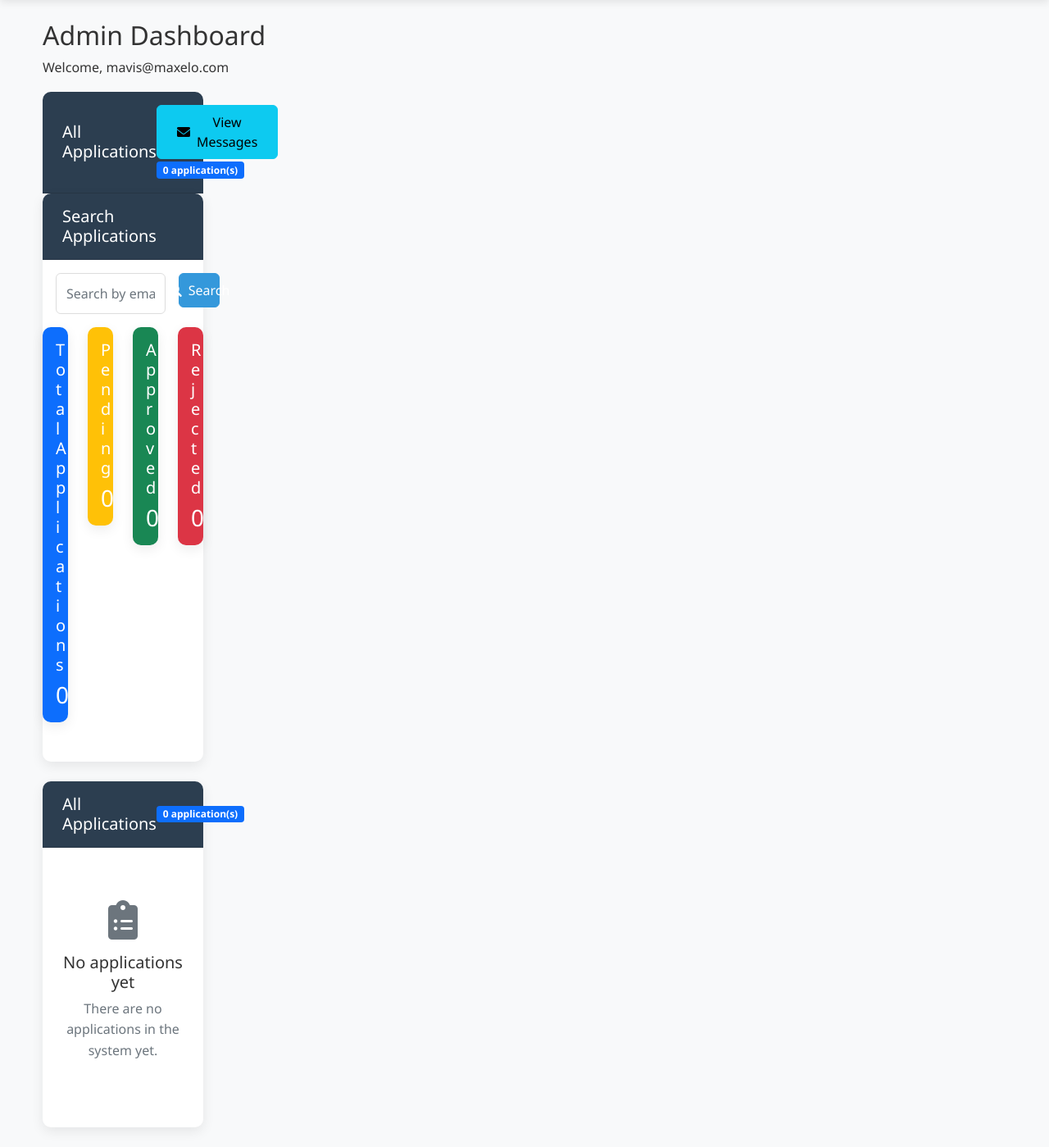
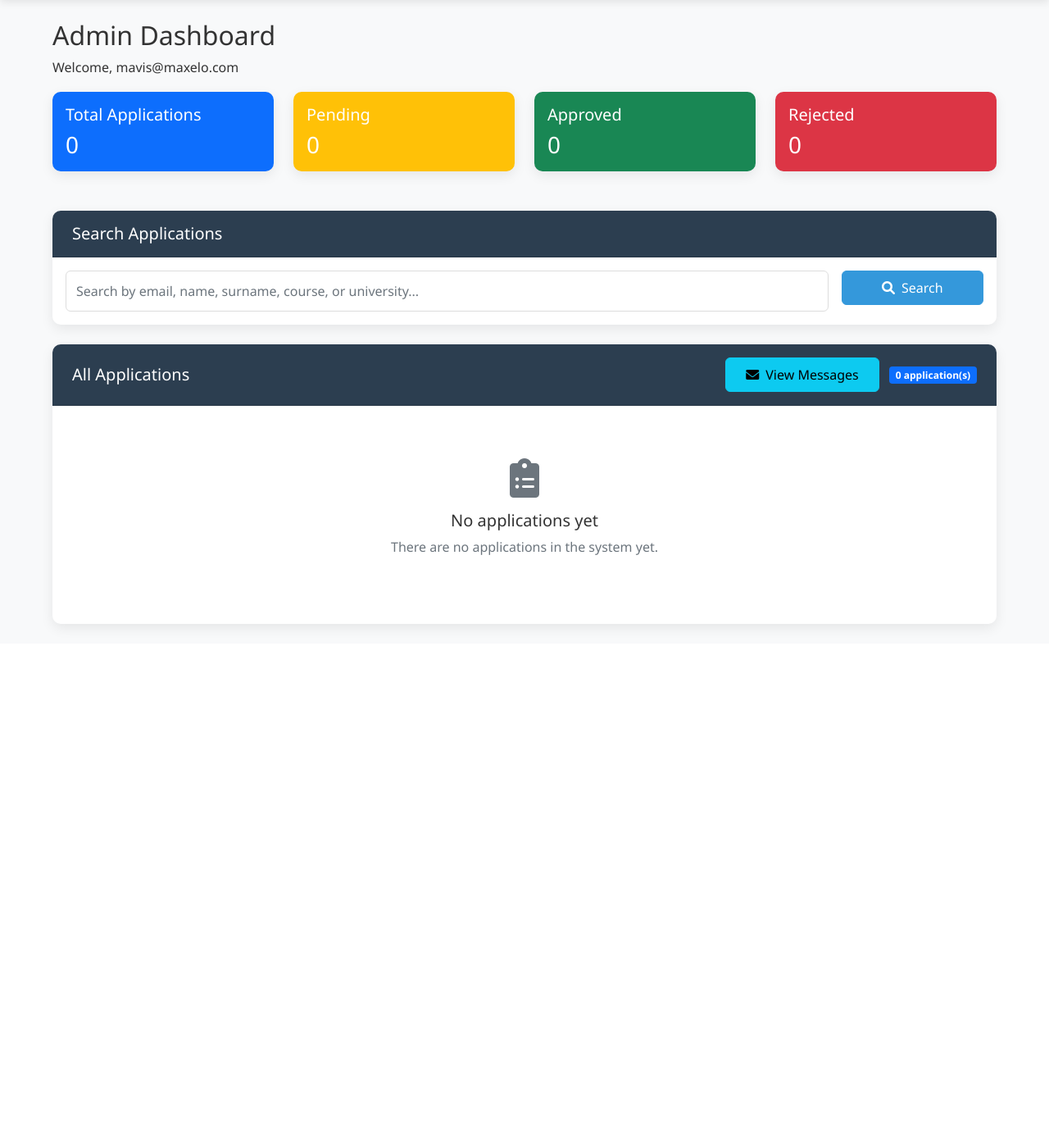
Before and after one commit to ICTMAXELO2025/newapplications, a Flask app: page /admin/dashboard in a window 1280 px wide. Shown: the part 76-1475 px from the top of the page at 82% size. After the commit the page ends 861 px from the top, so only its background shows below. Run offline with Flask 3, Linux system fonts and the light colour scheme; the first user in the database is signed in; data that the repository does not hold is empty; some libraries are stand-ins or nearby versions.

Commit message:
Update project files

```diff
--- a/templates/admin_dashboard.html
+++ b/templates/admin_dashboard.html
@@ -1,50 +1,10 @@
 {% extends "base.html" %}
 
 {% block content %}
+<div class="container-fluid">
     <h2>Admin Dashboard</h2>
     <p>Welcome, {{ session.admin_email }}</p>
-<div class="col-md-2">
 
-<div class="card-header d-flex justify-content-between align-items-center">
-    <h5 class="mb-0">All Applications</h5>
-    <div>
-        <a href="{{ url_for('view_messages') }}" class="btn btn-info me-2">
-            <i class="fas fa-envelope me-2"></i> View Messages
-        </a>
-        <span class="badge bg-primary">{{ applications|length }} application(s)</span>
-    </div>
-</div>
-
-<!-- Simple Search Section -->
-<div class="card mb-4">
-    <div class="card-header">
-        <h5 class="mb-0">Search Applications</h5>
-    </div>
-    <div class="card-body">
-        <form method="GET" action="{{ url_for('admin_dashboard') }}" class="row g-3">
-            <div class="col-md-10">
-                <input type="text" name="search" class="form-control"
-                       placeholder="Search by email, name, surname, course, or university..."
-                       value="{{ request.args.get('search', '') }}">
-            </div>
-            <div class="col-md-2">
-                <button type="submit" class="btn btn-primary w-100">
-                    <i class="fas fa-search"></i> Search
-                </button>
-            </div>
-        </form>
-
-        {% if request.args.get('search') %}
-        <div class="mt-3">
-            <p class="mb-0">
-                <strong>Search Results:</strong> Showing {{ applications|length }} application(s) for "{{ request.args.get('search') }}"
-                <a href="{{ url_for('admin_dashboard') }}" class="btn btn-sm btn-outline-secondary ms-2">
-                    <i class="fas fa-times"></i> Clear Search
-                </a>
-            </p>
-        </div>
-        {% endif %}
-    </div>
     <!-- Statistics Cards -->
     <div class="row mb-4">
         <div class="col-md-3">
--- a/templates/view_messages.html
+++ b/templates/view_messages.html
@@ -2,13 +2,13 @@
 
 {% block content %}
 <div class="container-fluid">
-    <h2>Contact Messages</h2>
+    <h2>Maxelo Business Solutions Messages</h2>
     <p>Welcome, {{ session.admin_email }}</p>
 
     <!-- Back to Dashboard Button -->
     <div class="mb-4">
         <a href="{{ url_for('admin_dashboard') }}" class="btn btn-outline-primary">
-            <i class="fas fa-arrow-left me-2"></i> Back to Admin Dashboard
+            <i class="fas fa-arrow-left me-2"></i> Back
         </a>
     </div>
 
@@ -91,7 +91,7 @@
             <div class="text-center py-5">
                 <i class="fas fa-envelope fa-3x text-muted mb-3"></i>
                 <h5>No messages yet</h5>
-                <p class="text-muted">There are no contact messages in the system yet.</p>
+                <p class="text-muted">Opps!, there are no  messages yet.</p>
             </div>
             {% endif %}
         </div>
```
Also changed, not shown: other parts of templates/admin_dashboard.html (+38 -2 lines). Lines whose indentation alone changed are shown as unchanged.
